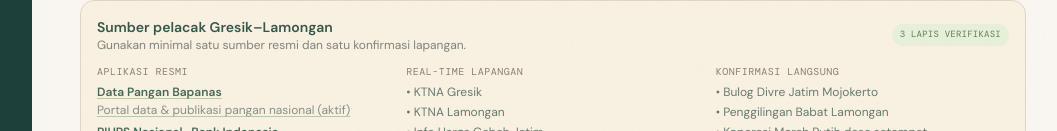
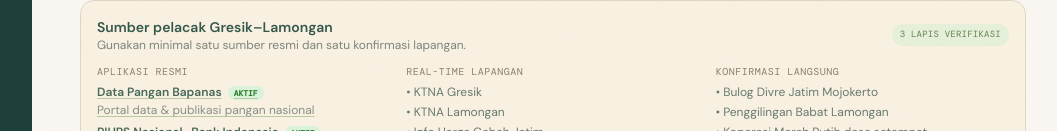
Before and after one commit to romlidisduk-beep/sembako, a React (Vite) app: page / in a window 1280 px wide. Both pictures are taken after a click on the button "Pantau harga panen". Shown: the part 1297-1428 px from the top of the page, without its empty margins (206-1263 px from the left). Built offline with nearby package versions, Linux system fonts and the light colour scheme.

Commit message:
Status sumber dinamis: cek otomatis harian (aktif/pemeliharaan/blokir), badge di daftar sumber, deskripsi disamakan

```diff
--- /dev/null
+++ b/data/source-status.json
@@ -0,0 +1,47 @@
+{
+  "generatedAt": "2026-10-02T19:26:33.258090+07:00",
+  "items": [
+    {
+      "status": "pemeliharaan",
+      "id": "bapanas-panel",
+      "nama": "Panel Harga Badan Pangan",
+      "url": "https://panelharga.badanpangan.go.id/beranda"
+    },
+    {
+      "status": "aktif",
+      "id": "bapanas-data",
+      "nama": "Data Pangan Bapanas",
+      "url": "https://data.badanpangan.go.id/"
+    },
+    {
+      "status": "aktif",
+      "id": "pihps",
+      "nama": "PIHPS Bank Indonesia",
+      "url": "https://www.bi.go.id/hargapangan/TabelHarga/ProdusenDaerah"
+    },
+    {
+      "status": "aktif",
+      "id": "siskaperbapo",
+      "nama": "SISKAPERBAPO Jawa Timur",
+      "url": "https://siskaperbapo.jatimprov.go.id/"
+    },
+    {
+      "status": "blokir-otomatis",
+      "id": "simharga",
+      "nama": "SIMHARGA Kementan",
+      "url": "https://bdsp2.pertanian.go.id/simharga/index_harga.php"
+    },
+    {
+      "status": "blokir-otomatis",
+      "id": "sijagung",
+      "nama": "SIJAGUNG Kementan",
+      "url": "https://simpakan.ditjenpkh.pertanian.go.id/sijagung/backend/web/site/data-pembelian"
+    },
+    {
+      "status": "blokir-otomatis",
+      "id": "bps-jatim",
+      "nama": "BPS Jawa Timur",
+      "url": "https://jatim.bps.go.id/id/statistics-table?subject=536"
+    }
+  ]
+}
--- a/src/App.tsx
+++ b/src/App.tsx
@@ -222,11 +222,33 @@
   </div>;
 }
 
+const STATUS_LABEL: Record<string, { text: string; cls: string }> = {
+  'aktif': { text: 'aktif', cls: 'bg-[#d9f2d9] text-[#2e7d32]' },
+  'pemeliharaan': { text: 'pemeliharaan', cls: 'bg-[#f8d7cf] text-[#a33a1c]' },
+  'blokir-otomatis': { text: 'blokir otomatis', cls: 'bg-[#fdf0c2] text-[#8a6d1a]' },
+  'terbatas': { text: 'data terbatas', cls: 'bg-[#fdf0c2] text-[#8a6d1a]' },
+  'tidak-dijangkau': { text: 'tidak dijangkau', cls: 'bg-[#e6e0d6] text-[#6d6459]' },
+};
+
+function SourceStatusBadge({ nama, status }: { nama: string; status?: string }) {
+  if (!status) return null;
+  const meta = STATUS_LABEL[status] ?? { text: status, cls: 'bg-[#e6e0d6] text-[#6d6459]' };
+  return <span title={`Status pengecekan otomatis: ${meta.text}`} className={`ml-1.5 rounded-full px-1.5 py-0.5 align-middle font-data text-[8px] font-bold uppercase ${meta.cls}`}>{meta.text}</span>;
+}
+
 function SourceGuide() {
+  const [statusMap, setStatusMap] = useState<Record<string, string>>({});
+  useEffect(() => {
+    fetch(`${import.meta.env.BASE_URL}data/source-status.json?ts=${Date.now()}`, { cache: 'no-store' })
+      .then((r) => (r.ok ? r.json() : Promise.reject()))
+      .then((d) => setStatusMap(Object.fromEntries((d.items ?? []).map((i: { nama: string; status: string }) => [i.nama, i.status]))))
+      .catch(() => setStatusMap({}));
+  }, []);
+  const statusOf = (name: string) => Object.entries(statusMap).find(([k]) => name.toLowerCase().includes(k.toLowerCase().split(' ')[0]))?.[1];
   return <div className="mt-5 rounded-[14px] border border-[#dfd5c4] bg-[#f8f0e1] p-4">
     <div className="mb-3 flex items-center justify-between gap-3"><div><div className="text-sm font-semibold text-[#35584b]">Sumber pelacak Gresik–Lamongan</div><div className="text-xs text-[#7d857d]">Gunakan minimal satu sumber resmi dan satu konfirmasi lapangan.</div></div><span className="rounded-full bg-[#e6efd9] px-2 py-1 font-data text-[9px] uppercase tracking-wide text-[#628252]">3 lapis verifikasi</span></div>
     <div className="grid gap-4 text-xs sm:grid-cols-3">
-      <div><div className="mb-1.5 font-data text-[10px] uppercase tracking-wider text-[#8a806d]">Aplikasi resmi</div><div className="space-y-1.5">{officialSources.map((source) => <a key={source.name} href={source.url} target="_blank" rel="noreferrer" className="block font-semibold text-[#466858] underline decoration-[#b9c9a5] underline-offset-2 hover:text-[#bd654e]">{source.name}<span className="mt-0.5 block font-normal no-underline text-[#879087]">{source.description}</span></a>)}</div></div>
+      <div><div className="mb-1.5 font-data text-[10px] uppercase tracking-wider text-[#8a806d]">Aplikasi resmi</div><div className="space-y-1.5">{officialSources.map((source) => <a key={source.name} href={source.url} target="_blank" rel="noreferrer" className="block font-semibold text-[#466858] underline decoration-[#b9c9a5] underline-offset-2 hover:text-[#bd654e]">{source.name}<SourceStatusBadge nama={source.name} status={statusOf(source.name)} /><span className="mt-0.5 block font-normal no-underline text-[#879087]">{source.description}</span></a>)}</div></div>
       <div><div className="mb-1.5 font-data text-[10px] uppercase tracking-wider text-[#8a806d]">Real-time lapangan</div><div className="space-y-1 text-[#687a70]">{fieldSources.map((source) => <div key={source}>• {source}</div>)}</div></div>
       <div><div className="mb-1.5 font-data text-[10px] uppercase tracking-wider text-[#8a806d]">Konfirmasi langsung</div><div className="space-y-1 text-[#687a70]">{verificationContacts.map((source) => <div key={source}>• {source}</div>)}</div></div>
     </div>
--- a/src/sources.ts
+++ b/src/sources.ts
@@ -14,17 +14,17 @@
 export const officialSources: PriceSource[] = [
   {
     name: 'Data Pangan Bapanas',
-    description: 'Portal data & publikasi pangan nasional (aktif)',
+    description: 'Portal data & publikasi pangan nasional',
     url: 'https://data.badanpangan.go.id/',
   },
   {
     name: 'PIHPS Nasional · Bank Indonesia',
-    description: 'Harga produsen dan perubahan antar daerah (aktif)',
+    description: 'Harga produsen dan perubahan antar daerah',
     url: 'https://www.bi.go.id/hargapangan',
   },
   {
     name: 'Panel Harga Badan Pangan',
-    description: 'Harga gabah dan beras tingkat petani (pemeliharaan)',
+    description: 'Harga gabah dan beras tingkat petani',
     url: 'https://panelharga.badanpangan.go.id/beranda',
   },
   {
```
Also changed, not shown: 2 other files (tests, documents, lock files or other folders).
